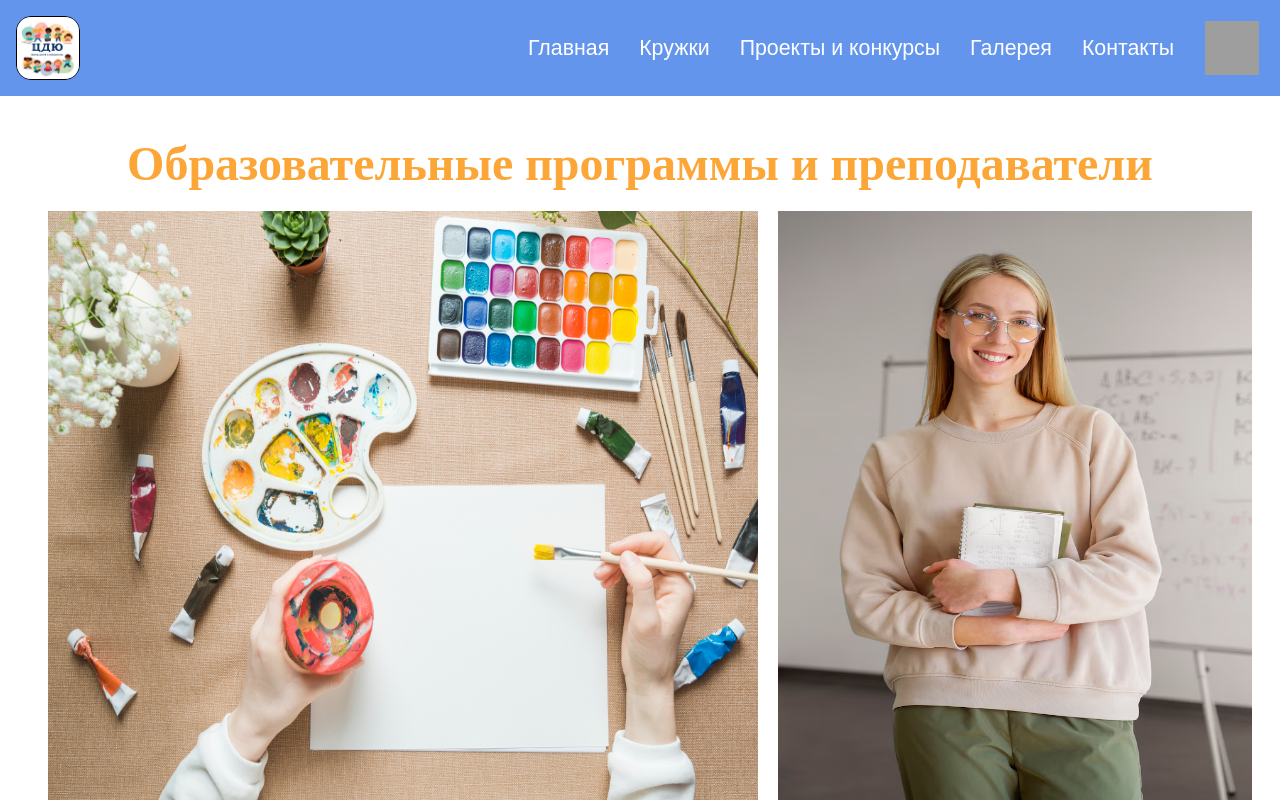
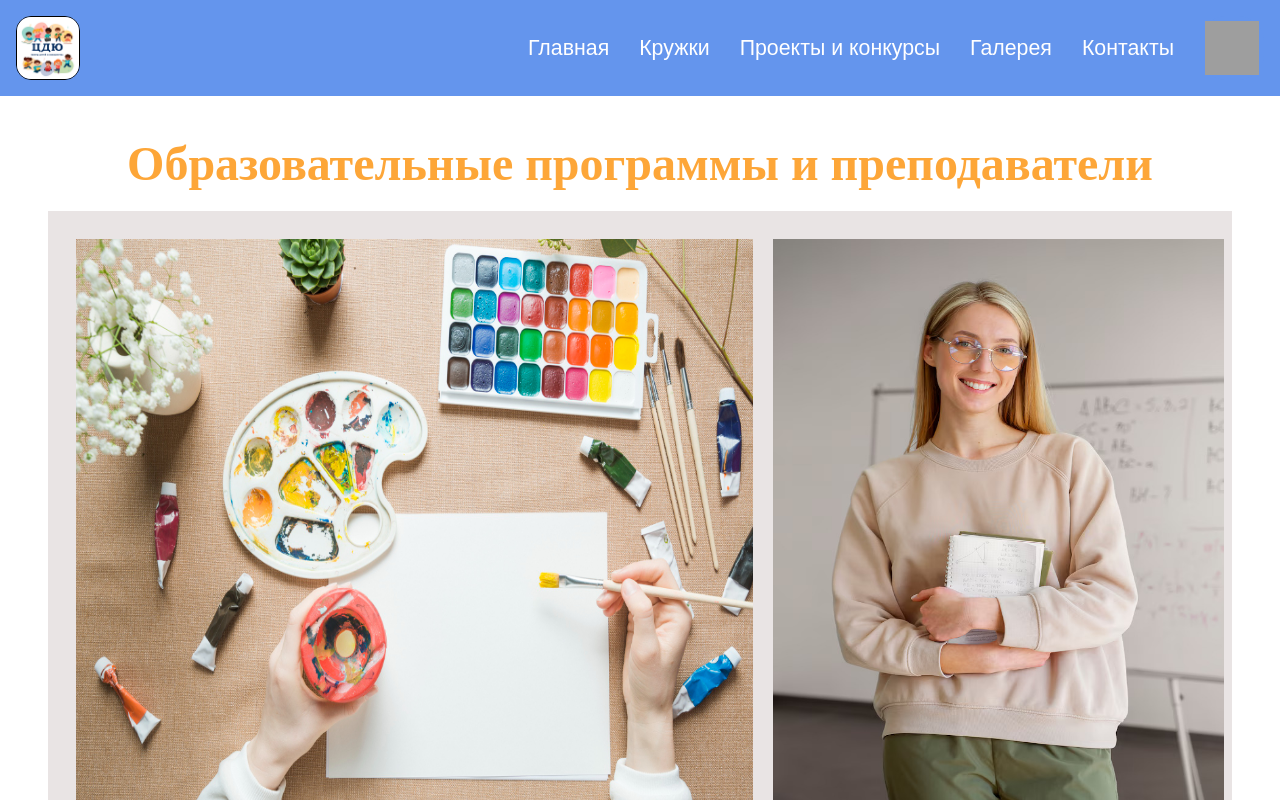
Before and after one commit to Veyyr3/Project-CDU, a React (Vite) app in the folder Project_CDU/: page / in a window 1280 px wide. Both pictures are taken after a click on the button "Кружки". Shown: the top 800 px of the page. Built offline with nearby package versions, Linux system fonts and the light colour scheme; grey boxes are pictures that could not be loaded.

Commit message:
feat: add content for mugs

```diff
--- a/Project_CDU/src/assets/scss/App.scss
+++ b/Project_CDU/src/assets/scss/App.scss
@@ -69,11 +69,6 @@
 // #endregion MainSection
 
 // #region ContainerMugsTeacher
-    // #region VARIABLES------------------------
-        $_time_for_animation: 0.4s;
-    // #endregion VARIABLES------------------------
-
-
     // главный контейнер для фотографий и подписи к ним
     .main-container-imgs-titles {
         width: 100%;
--- a/Project_CDU/src/assets/scss/index.scss
+++ b/Project_CDU/src/assets/scss/index.scss
@@ -216,6 +216,19 @@ $font-size: 20pt; // размер шрифта
         // #endregion padding-----
     // #endregion отступы---------------------------------------------------------------------
 
+    // #region gap--------------------------------------------------------------------------
+        .gap-10px {
+            gap: 10px;
+        }
+
+        .gap-15px {
+            gap: 15px;
+        }
+
+        .gap-20px {
+            gap: 20px;
+        }
+    // #endregion gap-----------------------------------------------------------------------
 
     // #region размер шрифта--------------------------------------------------------------------
         .t-vsm {
--- a/Project_CDU/src/data.js
+++ b/Project_CDU/src/data.js
@@ -1,9 +1,11 @@
 // #region фото
     // кружки
     import imgDraw from "./assets/Images/mugs_section/mugs_section_draw.jpg";
+    import imgNeedleWork from "./assets/Images/mugs_section/mugs_section_needlework.jpg";
 
     // учителя
     import imgDrawTeacher from "./assets/Images/mugs_section/teachers/draw-teacher.jpg";
+    import imgNeedleWorkTeacher from "./assets/Images/mugs_section/teachers/needlework-teacher.jpg";
 // #endregion фото
 
 // текст для текстовой информации на сайте
@@ -55,6 +57,16 @@ const text_for_container_mugs_teacher = [
         discTeacher:
             " Елена Викторовна — талантливый художник и педагог с более чем 10-летним опытом работы с детьми. На её занятиях каждый ребёнок чувствует себя настоящим творцом! Она умеет найти подход к любому ученику, раскрывая его уникальный взгляд на мир через краски и линии. Елена Викторовна не просто учит рисовать, она вдохновляет на эксперименты, помогает развить воображение и мелкую моторику.",
     },
+    {
+        imgMugSrc: imgNeedleWork,
+        imgTeacherSrc: imgNeedleWorkTeacher,
+        titleMug: "Рукоделие",
+        titleTeacher: "Захарова О.Н.",
+        discMug:
+            "Создавайте уникальные вещи своими руками! Мы предлагаем занятия по шитью, вязанию, лепке и другим видам рукоделия.",
+        discTeacher:
+            " Ольга Николаевна — настоящий мастер на все руки и педагог с большим стажем. Она с удовольствием делится секретами вязания, шитья, вышивки и создания уникальных поделок. На её занятиях дети учатся усидчивости, внимательности к деталям и получают огромное удовольствие от создания чего-то прекрасного своими руками. Ольга Николаевна прививает любовь к творчеству, развивает фантазию и даёт возможность каждому ребёнку проявить свою индивидуальность.",
+    },
 ];
 
 export {
--- a/Project_CDU/src/sections/MugsSection.jsx
+++ b/Project_CDU/src/sections/MugsSection.jsx
@@ -16,7 +16,7 @@
 
 export default function MugsSection() {
     // упрощение
-    const i = text_for_container_mugs_teacher;
+    const ilr = text_for_container_mugs_teacher;
 
     return (
         <section>
@@ -25,16 +25,21 @@ export default function MugsSection() {
                 <h3>Образовательные программы и преподаватели</h3>
             </div>
 
-            <article>
-                {/* РИСОВАНИЕ */}
-                <ContainerMugsTeacher
-                    imgMugSrc={i[0].imgMugSrc}
-                    imgTeacherSrc={i[0].imgTeacherSrc}
-                    titleMug={i[0].titleMug}
-                    titleTeacher={i[0].titleTeacher}
-                    discMug={i[0].discMug}
-                    discTeacher={i[0].discTeacher}
-                />
+            <article className="container-info gap-20px p-lg">
+                {/* АВТОМАТИЗАЦИЯ картинки кружков и учителей и подписи к ним */}
+                {ilr.map((i, index) => {
+                    return (
+                        <ContainerMugsTeacher
+                            key={index}
+                            imgMugSrc={i.imgMugSrc}
+                            imgTeacherSrc={i.imgTeacherSrc}
+                            titleMug={i.titleMug}
+                            titleTeacher={i.titleTeacher}
+                            discMug={i.discMug}
+                            discTeacher={i.discTeacher}
+                        />
+                    );
+                })}
             </article>
         </section>
     );
```
